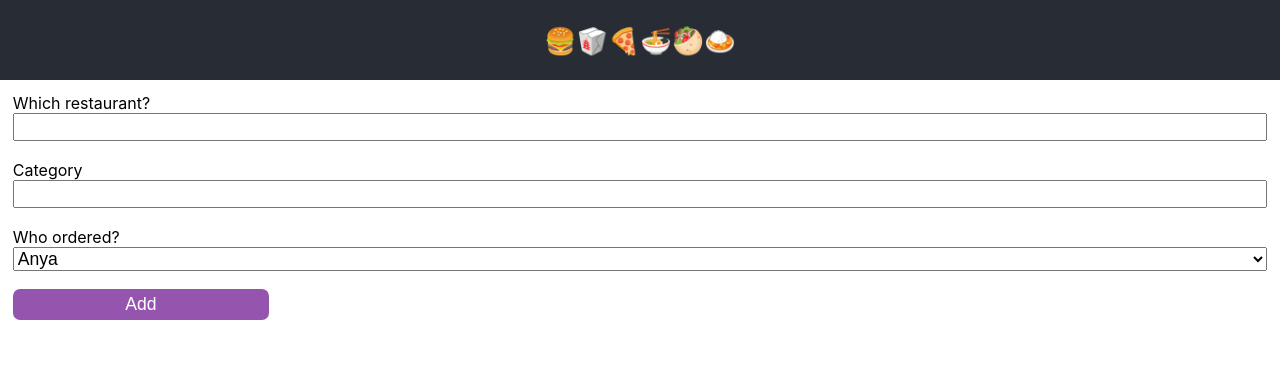
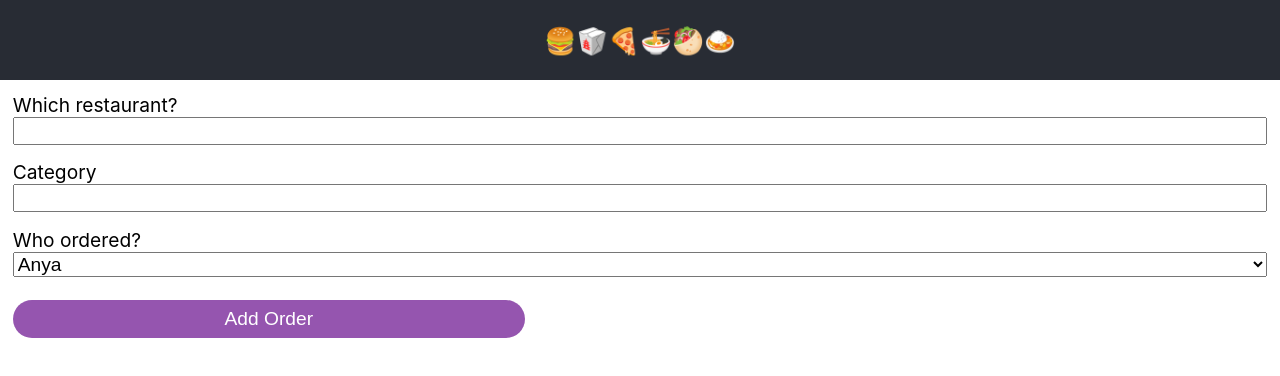
Before and after one commit to chiraggupta/weekend-meals, a React (Create React App) app: page /add in a window 1280 px wide. Shown: the top 376 px of the page. Built offline with nearby package versions, Linux system fonts and the light colour scheme.

Commit message:
Update padding and margins

```diff
--- a/src/components/FloatingAddButton.js
+++ b/src/components/FloatingAddButton.js
@@ -8,15 +8,16 @@ export default ({ entity }) => (
       position: 'fixed',
       bottom: '1em',
       left: '30vw',
-      height: '1.6em',
       width: '40vw',
+      padding: '0.4em 0em',
+      fontSize: '1.2em',
+      color: '#ffffff',
+      backgroundColor: '#9555af',
+      border: 0,
+      borderRadius: '1em',
       textAlign: 'center',
       textDecoration: 'none',
-      paddingTop: '0.4em',
-      fontSize: '1.1em',
-      color: '#ffffff',
-      backgroundColor: '#9555af',
-      borderRadius: '0.4em',
+      WebkitAppearance: 'none',
     }}
   >
     <span>Add Order</span>
--- a/src/components/Order.js
+++ b/src/components/Order.js
@@ -28,14 +28,7 @@ const Order = ({ entity }) => (
       borderBottomWidth: 1,
       borderBottomStyle: 'solid',
       borderBottomColor: '#dbdbdb',
-      padding: '0.5em',
-    }}
-  >
-    <div
-      style={{
-        display: 'flex',
-        flexDirection: 'column',
-        justifyContent: 'space-around',
+      padding: '0.4em',
     }}
   >
     <div
@@ -45,7 +38,7 @@ const Order = ({ entity }) => (
         justifyContent: 'space-between',
         alignItems: 'flex-start',
         fontSize: '1.2em',
-          marginBottom: '0.4em',
+        paddingBottom: '0.8em',
       }}
     >
       <div>{entity.restaurant}</div>
@@ -64,7 +57,6 @@ const Order = ({ entity }) => (
       <div>{entity.orderer}</div>
       <div>{new Date(entity.date).toDateString()}</div>
     </div>
-    </div>
   </li>
 );
 
--- a/src/components/OrderInput.js
+++ b/src/components/OrderInput.js
@@ -45,7 +45,9 @@ const OrderInput = ({ nextOrderer }) => {
       }}
       onSubmit={handleSubmit}
     >
-      <label htmlFor="restaurant">Which restaurant?</label>
+      <label style={{ fontSize: '1.2em' }} htmlFor="restaurant">
+        Which restaurant?
+      </label>
       <input
         id="restaurant"
         name="restaurant"
@@ -54,10 +56,12 @@ const OrderInput = ({ nextOrderer }) => {
         autoCorrect="off"
         value={state.restaurant}
         onChange={handleChange}
-        style={{ fontSize: '1.2em', marginBottom: '1em' }}
+        style={{ fontSize: '1.2em', marginBottom: '0.8em' }}
       />
 
-      <label htmlFor="category">Category</label>
+      <label style={{ fontSize: '1.2em' }} htmlFor="category">
+        Category
+      </label>
       <input
         id="category"
         name="category"
@@ -65,16 +69,18 @@ const OrderInput = ({ nextOrderer }) => {
         autoComplete="off"
         value={state.category}
         onChange={handleChange}
-        style={{ fontSize: '1.2em', marginBottom: '1em' }}
+        style={{ fontSize: '1.2em', marginBottom: '0.8em' }}
       />
 
-      <label htmlFor="orderer">Who ordered?</label>
+      <label style={{ fontSize: '1.2em' }} htmlFor="orderer">
+        Who ordered?
+      </label>
       <select
         id="orderer"
         name="orderer"
         value={state.orderer}
         onChange={handleChange}
-        style={{ fontSize: '1.1em', marginBottom: '1em' }}
+        style={{ fontSize: '1.2em', marginBottom: '1.2em' }}
       >
         <option value="Anya">Anya</option>
         <option value="Babina">Babina</option>
@@ -84,17 +90,15 @@ const OrderInput = ({ nextOrderer }) => {
 
       <input
         type="submit"
-        value="Add"
+        value="Add Order"
         style={{
-          height: '1.8em',
-          width: '20vw',
-          textAlign: 'center',
-          textDecoration: 'none',
-          fontSize: '1.1em',
+          height: '2em',
+          width: '40vw',
+          fontSize: '1.2em',
           color: '#ffffff',
           backgroundColor: '#9555af',
           border: 0,
-          borderRadius: '0.4em',
+          borderRadius: '1em',
           WebkitAppearance: 'none',
         }}
       />
```
Lines whose indentation alone changed are shown as unchanged.
